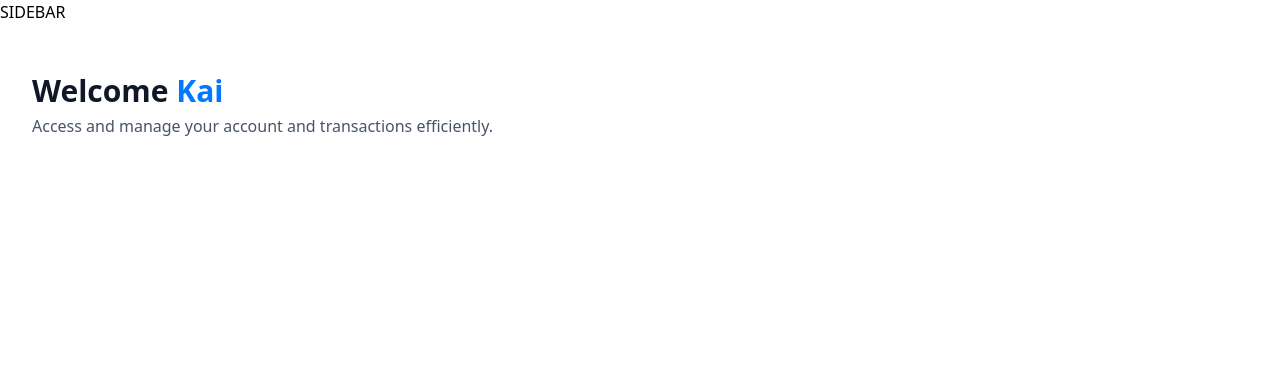
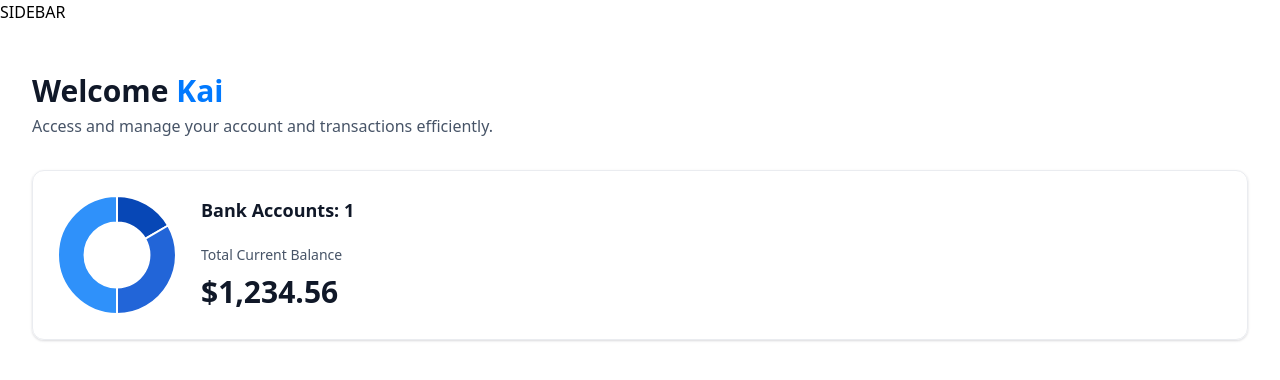
Before and after one commit to kw170/BudgetBuddy, a Next.js app: page / in a window 1280 px wide. Shown: the top 380 px of the page. Built offline with nearby package versions, Linux system fonts and the light colour scheme.

Commit message:
add total balance box

```diff
--- a/app/(root)/page.tsx
+++ b/app/(root)/page.tsx
@@ -1,4 +1,5 @@
 import HeaderBox from '@/components/ui/HeaderBox'
+import TotalBalanceBox from '@/components/ui/TotalBalanceBox'
 import React from 'react'
 
 const Home = () => {
@@ -16,6 +17,11 @@
             and transactions efficiently."
           />
         </header>
+        <TotalBalanceBox
+          accounts={[]}
+          totalBanks={1}
+          totalCurrentBalance={1234.56}
+        />
       </div>
     </section>
   )
--- /dev/null
+++ b/components/ui/AnimatedCounter.tsx
@@ -0,0 +1,15 @@
+import React from 'react'
+import CountUp from 'react-countup'
+
+const AnimatedCounter = ( { amount }: {amount: number} ) => {
+  return (
+    <div className="w-full">
+      <CountUp
+        decimals={2}
+        prefix="$"
+        end={amount} />
+    </div>
+  )
+}
+
+export default AnimatedCounter
--- /dev/null
+++ b/components/ui/DoughnutChart.tsx
@@ -0,0 +1,33 @@
+'use client'
+import { Chart as ChartJS, ArcElement, Tooltip, Legend} from "chart.js"
+import { Doughnut } from "react-chartjs-2"
+
+ChartJS.register(ArcElement, Tooltip, Legend)
+
+const DoughnutChart = ( { accounts}: DoughnutChartProps) => {
+  const data = {
+    datasets: [
+      {
+        label: 'Banks',
+        data: [1250, 2500, 3750],
+        backgroundColor: ['#0747b6', '#2265d8', '#2f91fa']
+      }
+    ],
+    labels: ['Bank 1', 'Bank 2', 'Bank 3']
+  }
+  return (
+    <Doughnut
+      data={data}
+      options={{
+        cutout: '55%',
+        plugins: {
+          legend: {
+            display: false
+          }
+        }
+      }}
+      />
+  )
+}
+
+export default DoughnutChart
--- /dev/null
+++ b/components/ui/TotalBalanceBox.tsx
@@ -0,0 +1,34 @@
+'use client'
+import React from 'react'
+import AnimatedCounter from './AnimatedCounter'
+import DoughnutChart from './DoughnutChart'
+
+
+const TotalBalanceBox = ({
+  accounts = [], totalBanks, totalCurrentBalance
+}: TotalBalanceBoxProps) => {
+  return (
+    <section className="total-balance">
+      <div className="total-balance-chart">
+        <DoughnutChart accounts={accounts}/>
+      </div>
+
+      <div className="flex flex-col gap-6">
+        <h2 className="header-2">
+          Bank Accounts: {totalBanks}
+        </h2>
+        <div className="flex flex-col gap-2">
+          <p className="total-balance-label">
+            Total Current Balance
+          </p>
+          <div className="total-balance-amount flex-center gap2">
+
+           <AnimatedCounter amount={ totalCurrentBalance }/>
+          </div>
+        </div>
+      </div>
+    </section>
+  )
+}
+
+export default TotalBalanceBox
--- a/package.json
+++ b/package.json
@@ -10,11 +10,15 @@
   },
   "dependencies": {
     "@radix-ui/react-slot": "^1.1.0",
+    "chart.js": "^4.4.4",
     "class-variance-authority": "^0.7.0",
     "clsx": "^2.1.1",
     "lucide-react": "^0.438.0",
     "next": "14.2.7",
+    "query-string": "^9.1.0",
     "react": "^18",
+    "react-chartjs-2": "^5.2.0",
+    "react-countup": "^6.5.3",
     "react-dom": "^18",
     "tailwind-merge": "^2.5.2",
     "tailwindcss-animate": "^1.0.7"
--- a/types/index.d.ts
+++ b/types/index.d.ts
@@ -202,7 +202,7 @@
   appwriteItemId?: string;
 }
 
-declare interface TotlaBalanceBoxProps {
+declare interface TotalBalanceBoxProps {
   accounts: Account[];
   totalBanks: number;
   totalCurrentBalance: number;
```
Also changed, not shown: 1 other file (tests, documents, lock files or other folders).
